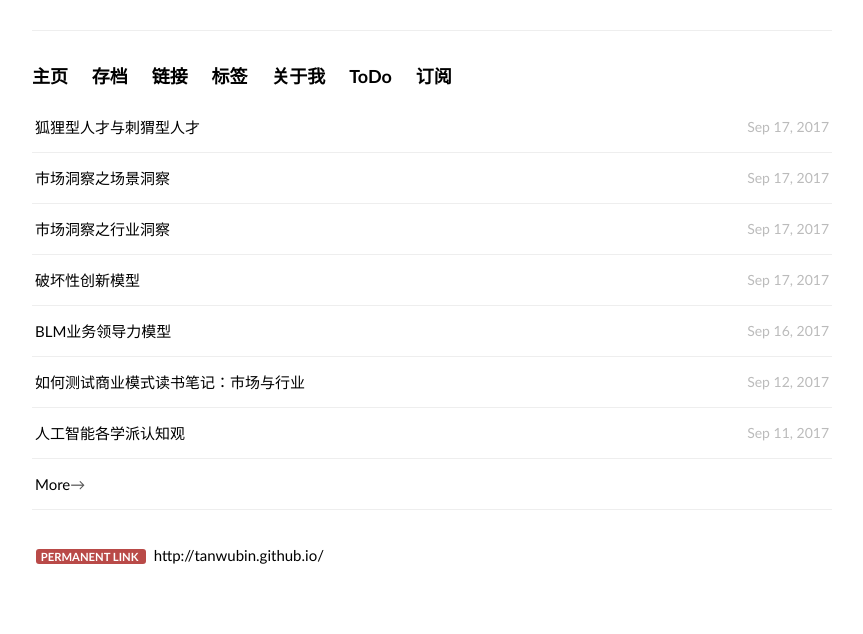
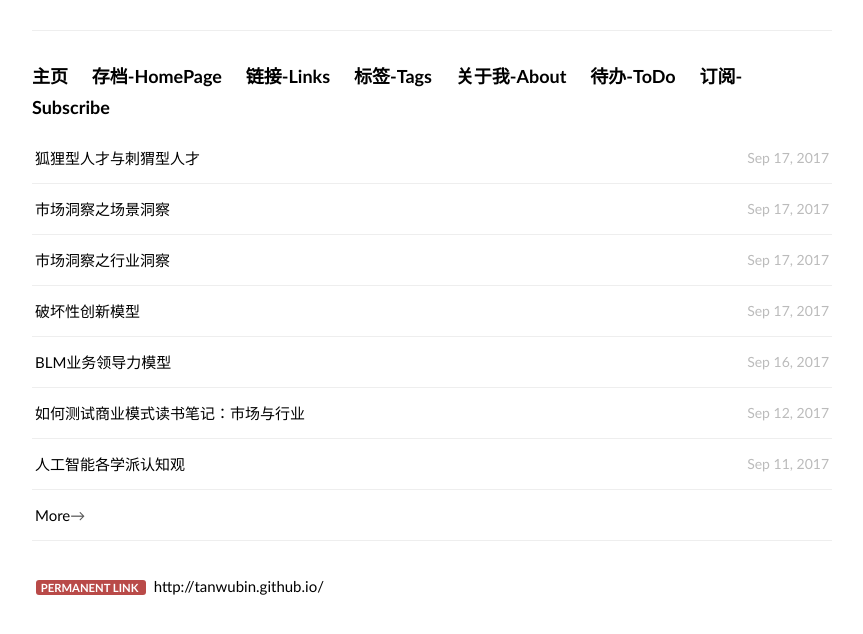
Before and after one commit to fk1091889767/tanwubin.github.io, a Jekyll site: the page built from index.html, in a window 1280 px wide. Shown: the top 634 px of the page, without its empty margins (208-1071 px from the left). Built offline with Jekyll 4.4.1, drawn with Linux system fonts in a browser that asks for light colours.

Commit message:
add english to title

```diff
--- a/_includes/themes/effector-wide/default.html
+++ b/_includes/themes/effector-wide/default.html
@@ -20,12 +20,12 @@
       <h1 class="sitename"><hr/></h1>
       <div class="nav">
 <a href="/">主页</a>
-<a href="/archive/">存档</a>
-<a href="/links">链接</a>
-<a href="/tag">标签</a>
-<a href="/about">关于我</a>
-<a href="/todo">ToDo</a>
-<a href="/feed/">订阅</a>
+<a href="/archive/">存档-HomePage</a>
+<a href="/links">链接-Links</a>
+<a href="/tag">标签-Tags</a>
+<a href="/about">关于我-About</a>
+<a href="/todo">待办-ToDo</a>
+<a href="/feed/">订阅-Subscribe</a>
 </div>
 {{ content }}
       <div class="wrapper">
```
